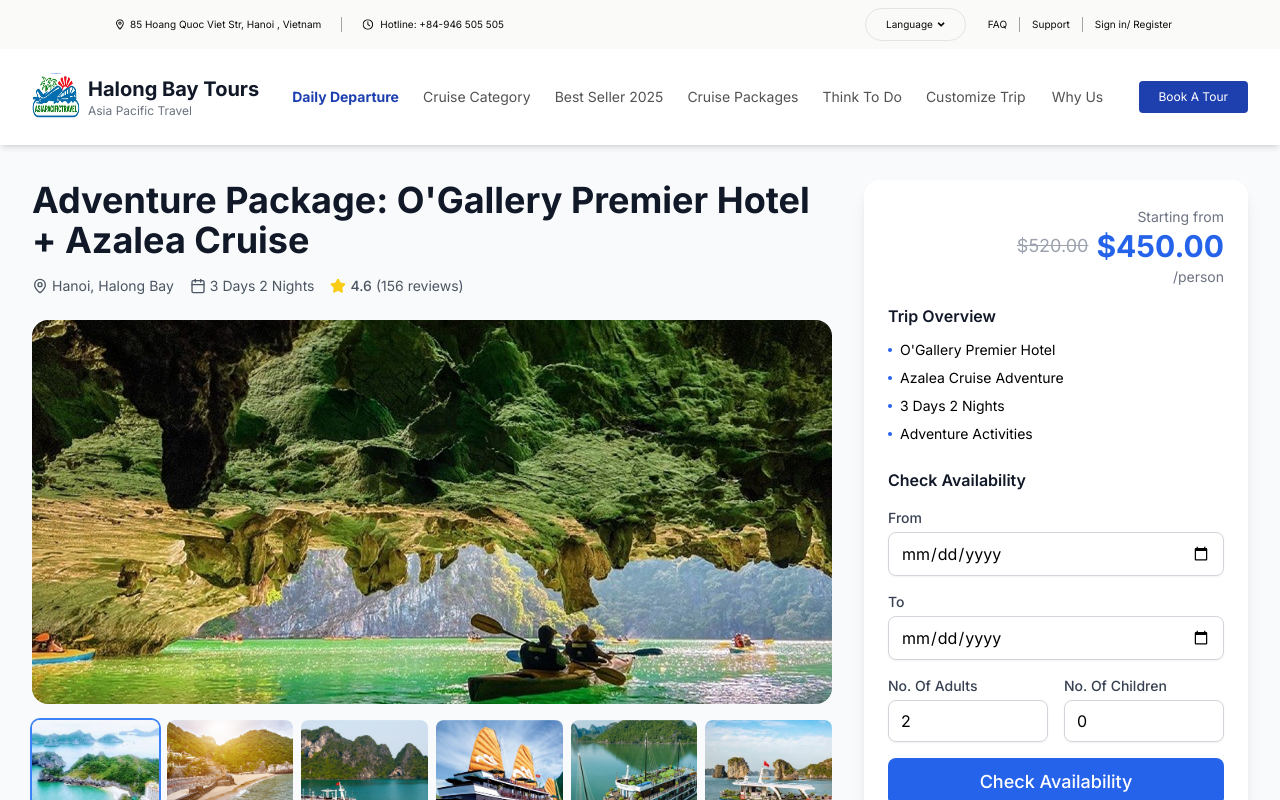
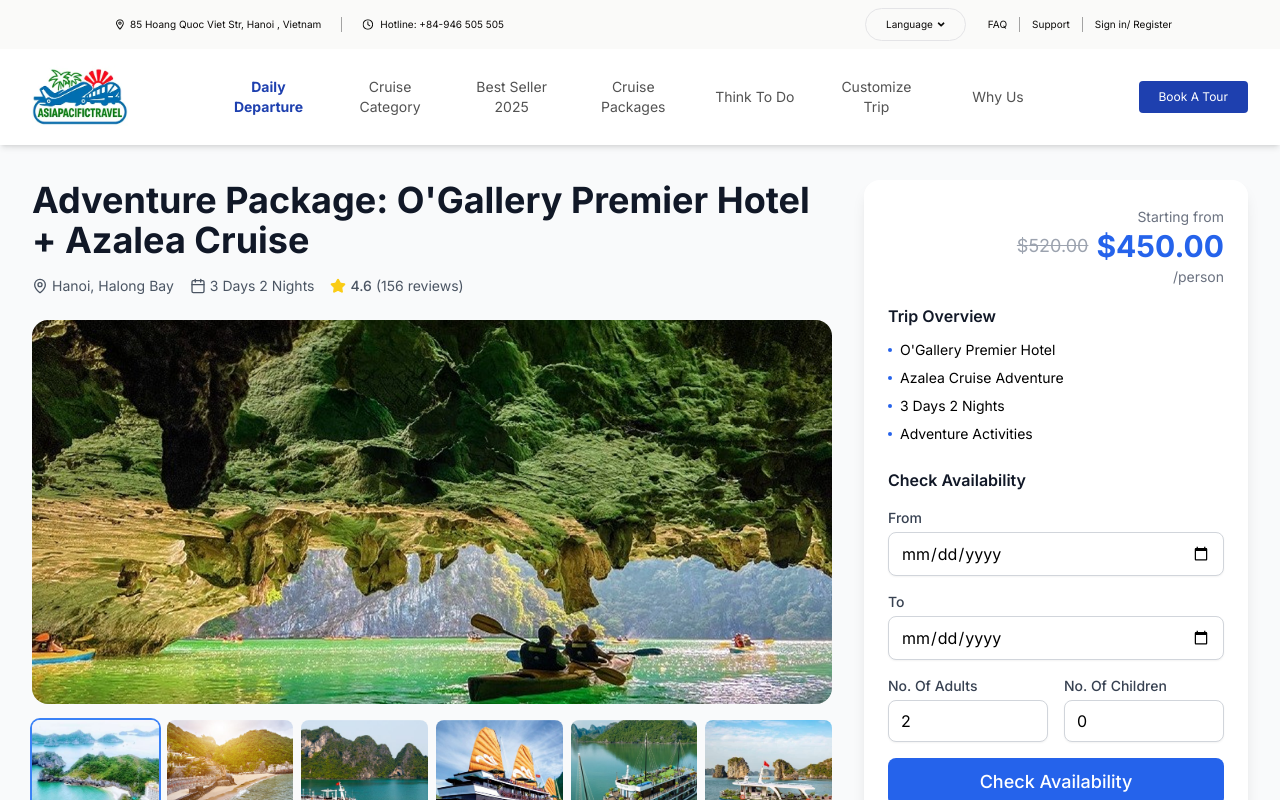
Before and after one commit to Letrungtuyen158/b-king, a Next.js app: page /cruise/adventure-package-ogallery-premier-hotel-azalea-cruise in a window 1280 px wide. Shown: the top 800 px of the page. Built offline with nearby package versions, Linux system fonts and the light colour scheme.

Commit message:
fix: update logo

```diff
--- a/src/components/layout/Footer.tsx
+++ b/src/components/layout/Footer.tsx
@@ -8,6 +8,7 @@
   Instagram,
   Linkedin,
 } from "lucide-react";
+import Link from "next/link";
 
 interface FooterProps {
   className?: string;
@@ -23,9 +24,11 @@
         <div className="grid md:grid-cols-2 lg:grid-cols-4 gap-8 mb-12">
           {/* Company Info */}
           <div>
-            <h3 className="text-xl font-bold mb-4">
-              Halong Tours - Asia Pacific Travel
-            </h3>
+            <Link href="/" className="flex items-center space-x-2">
+              <div className="w-24 h-24 aspect-square rounded-full flex items-center justify-center">
+                <img src="/images/logo/logo.webp" alt="logo" />
+              </div>
+            </Link>
             <p className="text-gray-300 text-sm mb-6">
               Halongbaytours.com is a premium cruise and tour booking service
               offered by Blue Dragon Tours. Here on our website you can find
--- a/src/components/layout/Header.tsx
+++ b/src/components/layout/Header.tsx
@@ -84,32 +84,22 @@
         </div>
 
         {/* Main Header */}
-        <div className="px-4 space-x-4 md:px-8 py-4 md:py-6">
+        <div className="px-4 space-x-4 md:px-8 py-4 md:py-0">
           <div className="flex items-center justify-between">
             {/* Logo */}
             <Link href="/" className="flex items-center space-x-2">
-              <div className="w-12 h-12 aspect-square bg-blue-600 rounded-full flex items-center justify-center">
-                <img
-                  src="/images/logo/logo.webp"
-                  alt="logo"
-                  className="w-12 h-12"
-                />
-              </div>
-              <div>
-                <h1 className="text-lg md:text-xl font-bold text-gray-900">
-                  Halong Bay Tours
-                </h1>
-                <p className="text-xs text-gray-500">Asia Pacific Travel</p>
+              <div className="w-24 h-24 aspect-square rounded-full flex items-center justify-center">
+                <img src="/images/logo/logo.webp" alt="logo" />
               </div>
             </Link>
 
             {/* Desktop Navigation */}
-            <nav className="hidden lg:flex items-center">
+            <nav className="hidden lg:w-[70%] lg:flex items-center">
               {navigationItems.map((item) => (
                 <button
                   key={item.name}
                   onClick={() => scrollTo(item.href)}
-                  className={`text-neutral-600 hover:text-blue-800 transition-colors px-3 capitalize text-sm min-w-20 ${
+                  className={`text-neutral-600 w-full hover:text-blue-800 transition-colors px-3 capitalize text-sm min-w-20 ${
                     activeItem === item.href ? "!text-blue-800 font-bold" : ""
                   }`}
                 >
```
